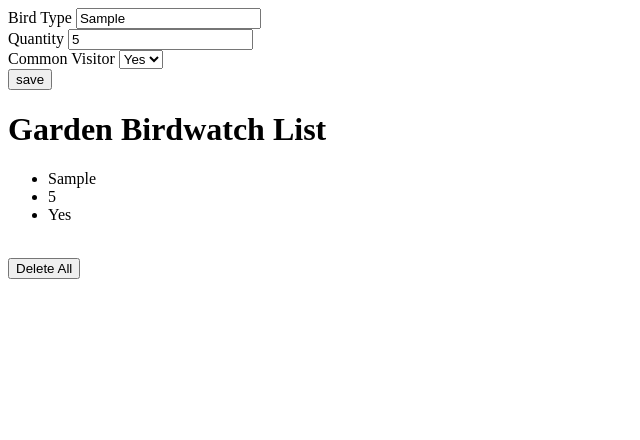
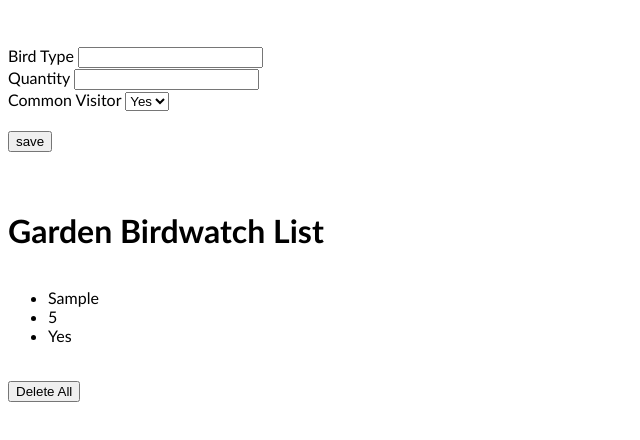
Before and after one commit to RosscoL81/w6wkend_birdwatch, a plain HTML site: page index.html in a window 1280 px wide. Both pictures are taken after typing "Sample", "5" into the empty fields and a click on the input "save". Shown: the whole page, without its empty margins (0-640 px from the left). Drawn offline with Linux system fonts and the light colour scheme.

Commit message:
reset working

```diff
--- a/css/main.css
+++ b/css/main.css
@@ -0,0 +1,8 @@
+body {
+  font-family: Optima;
+}
+
+#garden-birdwatch-list {
+  display: flex;
+  flex-wrap: wrap;
+}
--- a/index.html
+++ b/index.html
@@ -3,11 +3,16 @@
   <head>
     <meta charset="utf-8">
     <title>Garden Birdwatch App</title>
-    <link rel="stylesheet" type="text/css" href="/css/main.css"/>
+    <link rel="stylesheet" type="text/css" href="css/main.css"/>
     <script src="js/app.js"></script>
   </head>
   <body>
+    <br>
+    <br>
     <form id="new-item-form">
+      <div id="form-wrapper">
+
+
         <div class="form-item">
           <label for="bird">Bird Type</label>
           <input type="text" id="bird" required>
@@ -23,10 +28,13 @@
             <option value="No">No</option>
           </select>
         </div>
+      </div>
+      <br>
       <input type="submit" value="save">
     </form>
 
-
+    <br>
+    <br>
     <h1>Garden Birdwatch List</h1>
     <div id="garden-birdwatch-list"></div>
     <br>
--- a/js/app.js
+++ b/js/app.js
@@ -5,16 +5,25 @@ document.addEventListener("DOMContentLoaded", () => {
   const deleteAllButton = document.querySelector("#delete-all")
   deleteAllButton.addEventListener("click", handleDeleteAllClick);
 
-  // document.getElementById("#new-item-form").reset();
+  newItemForm.reset();
 })
 
   const handleNewItemFormSubmit = function(event) {
     event.preventDefault();
 
-  const newBirdSubmission = document.querySelector("#garden-birdwatch-list");
+  const newSubmission = createNewSubmission(event.target);
+  const gardenBirdwatchList = document.querySelector("#garden-birdwatch-list");
+  gardenBirdwatchList.appendChild(newSubmission);
 
-  const newSubmission = document.createElement("ul");
-  newBirdSubmission.appendChild(newSubmission);
+  event.target.reset();
+}
+
+  const createNewSubmission = function (form) {
+    const newSubmission = document.createElement("ul");
+    newSubmission.classList.add("new-submission");
+
+  // const newSubmission = document.createElement("ul");
+  // newBirdSubmission.appendChild(newSubmission);
 
   const newBird = document.createElement("li");
   newBird.textContent = event.target.bird.value;
@@ -29,6 +38,8 @@ document.addEventListener("DOMContentLoaded", () => {
   newSubmission.appendChild(newVisitor);
 
 return newSubmission;
+
+
 }
 
 const handleDeleteAllClick = function (event) {
```
Lines whose indentation alone changed are shown as unchanged.
